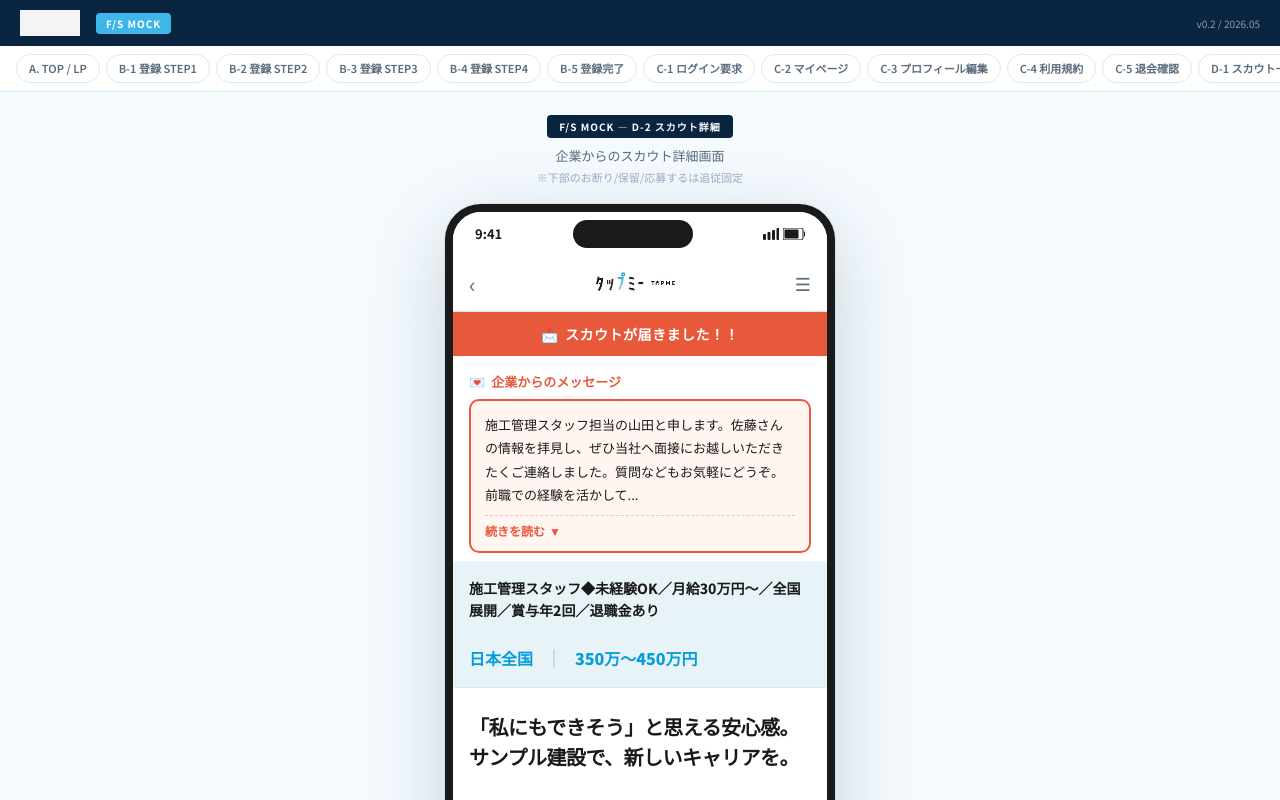
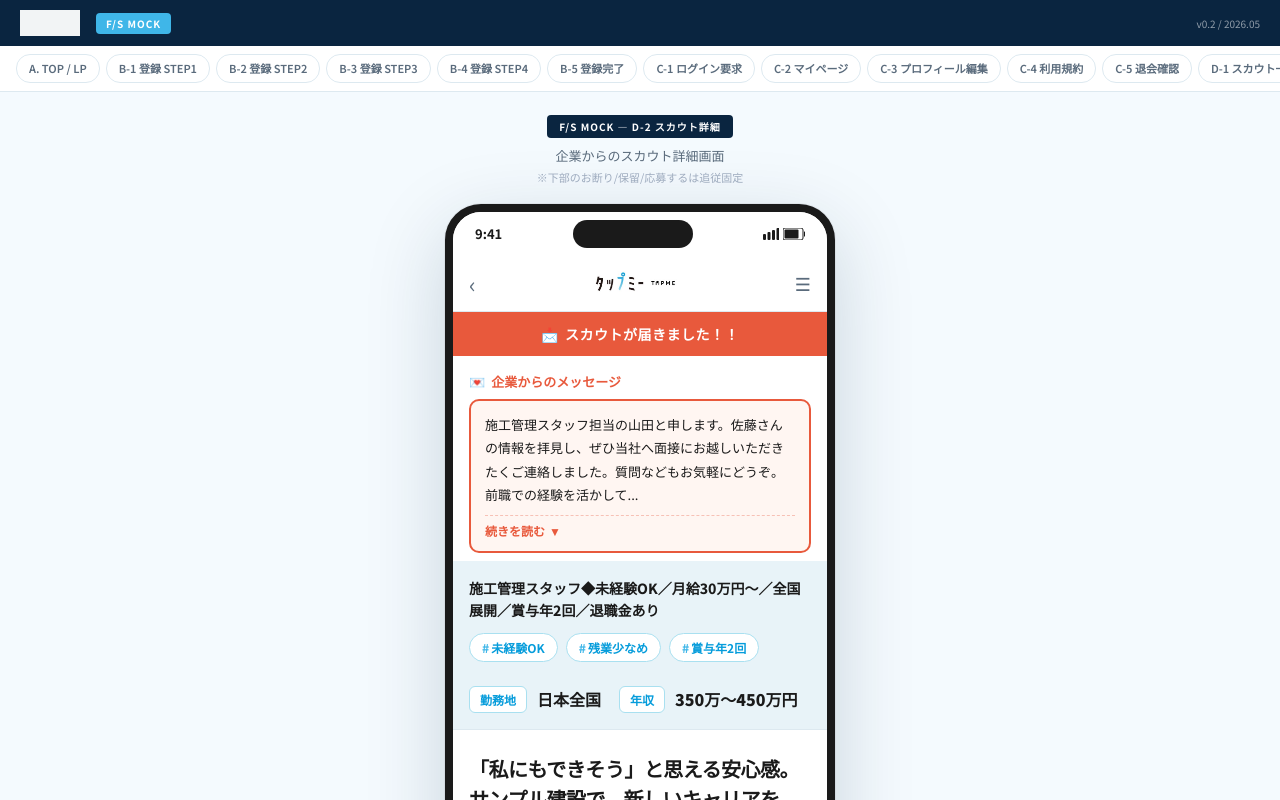
Before and after one commit to nnakatsuka/mota-fs-mock, a React (Vite) app: page /#/scout-detail in a window 1280 px wide. Shown: the top 800 px of the page. Built offline with nearby package versions, Linux system fonts and the light colour scheme.

Commit message:
Update ScoutDetail.jsx

```diff
--- a/src/mocks/ScoutDetail.jsx
+++ b/src/mocks/ScoutDetail.jsx
@@ -25,6 +25,9 @@ const MESSAGE_PREVIEW_LIMIT = 80;
 const CONDITION_CATCH = "施工管理スタッフ◆未経験OK／月給30万円〜／全国展開／賞与年2回／退職金あり";
 
 const LOCATION_SALARY = { location: "日本全国", salary: "350万〜450万円" };
+
+// ★ 条件キャッチ下のタグ
+const CATCH_TAGS = ["未経験OK", "残業少なめ", "賞与年2回"];
 
 const CATCH_COPY = "「私にもできそう」と思える安心感。\nサンプル建設で、新しいキャリアを。";
 
@@ -188,6 +191,26 @@ function BulletList({ items }) {
   );
 }
 
+// ★ ラベル付き値（勤務地 / 年収 など）
+function LabelValue({ label, value }) {
+  return (
+    <div style={{ display: "flex", alignItems: "center", gap: 10 }}>
+      <span style={{
+        padding: "4px 10px",
+        background: "#fff",
+        color: PRIMARY_DARK,
+        fontSize: 12, fontWeight: 800,
+        borderRadius: 6,
+        border: `1px solid ${PRIMARY_LIGHT}`,
+        flexShrink: 0,
+      }}>{label}</span>
+      <span style={{
+        fontSize: 16, fontWeight: 900, color: TEXT, lineHeight: 1.3,
+      }}>{value}</span>
+    </div>
+  );
+}
+
 // ★ 5段階カルチャースケール（●で左寄り/右寄りを表現）
 function CultureScale({ left, right, value }) {
   return (
@@ -342,7 +365,7 @@ export default function ScoutDetail() {
               </div>
             </div>
 
-            {/* 1. 条件キャッチ */}
+            {/* 1. 条件キャッチ + タグ */}
             <div style={{
               padding: "16px 16px 12px",
               background: SKY_BG,
@@ -353,23 +376,35 @@ export default function ScoutDetail() {
               }}>
                 {CONDITION_CATCH}
               </div>
+              {/* ★ タグ */}
+              <div style={{
+                display: "flex", flexWrap: "wrap", gap: 8, marginTop: 12,
+              }}>
+                {CATCH_TAGS.map((t) => (
+                  <span key={t} style={{
+                    display: "inline-flex", alignItems: "center", gap: 2,
+                    padding: "5px 12px",
+                    background: "#fff",
+                    border: `1.5px solid ${PRIMARY_LIGHT}`,
+                    borderRadius: 999,
+                    fontSize: 12, fontWeight: 700, color: PRIMARY_DARK,
+                  }}>
+                    <span style={{ color: PRIMARY, fontWeight: 800 }}>#</span>{t}
+                  </span>
+                ))}
+              </div>
             </div>
 
-            {/* 2. 勤務地 ｜ 収入 */}
+            {/* 2. 勤務地 / 年収（ラベル付き） */}
             <div style={{
               padding: "12px 16px 16px",
               background: SKY_BG,
               borderBottom: `1px solid ${BORDER}`,
+              display: "flex", flexWrap: "wrap", alignItems: "center",
+              gap: "10px 18px",
             }}>
-              <div style={{
-                display: "flex", alignItems: "center", gap: 12,
-                fontSize: 16, fontWeight: 900, color: PRIMARY_DARK,
-                lineHeight: 1.4,
-              }}>
-                <span>{LOCATION_SALARY.location}</span>
-                <span style={{ color: TEXT_MUTE, fontSize: 18, fontWeight: 400 }}>｜</span>
-                <span>{LOCATION_SALARY.salary}</span>
-              </div>
+              <LabelValue label="勤務地" value={LOCATION_SALARY.location} />
+              <LabelValue label="年収" value={LOCATION_SALARY.salary} />
             </div>
 
             {/* 3. キャッチコピー */}
```
